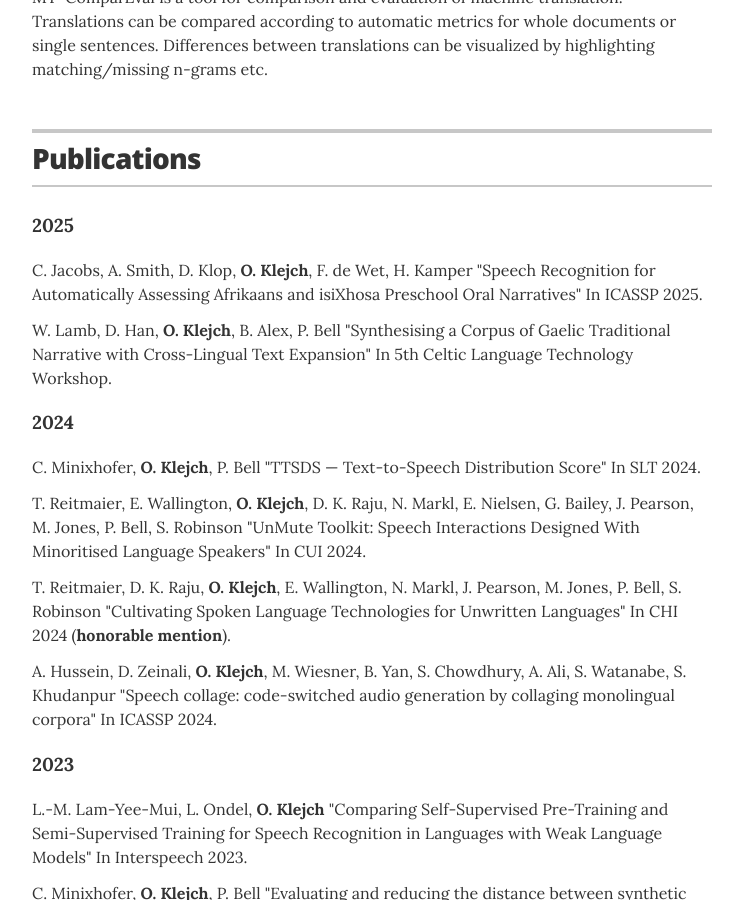
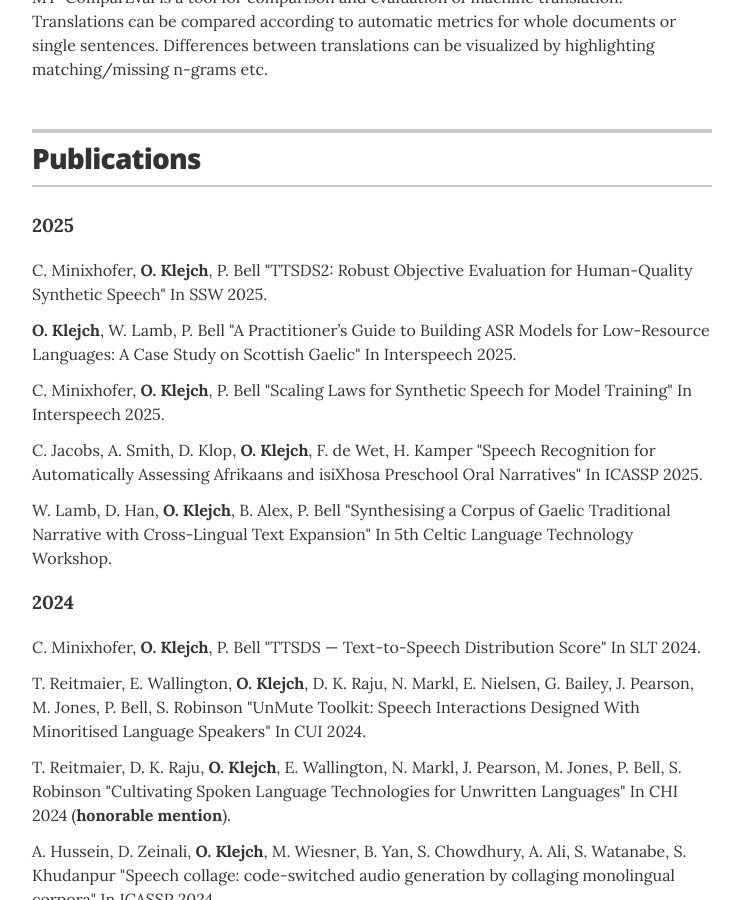
Before and after one commit to ondrejklejch/ondrejklejch.github.io, a Jekyll site: the page built from index.html, in a window 1280 px wide and 900 px high, scrolled down 1527 px. Shown: the whole window, without its empty margins (268-1011 px from the left). Built offline with Jekyll 4.4.1, drawn with Linux system fonts in a browser that asks for light colours.

Commit message:
Update papers.yml

```diff
--- a/_data/papers.yml
+++ b/_data/papers.yml
@@ -1,5 +1,14 @@
 - year: 2025
   papers:
+  - authors: "C. Minixhofer, <strong>O. Klejch</strong>, P. Bell"
+    title: "TTSDS2: Robust Objective Evaluation for Human-Quality Synthetic Speech"
+    venue: "In SSW 2025."
+  - authors: "<strong>O. Klejch</strong>, W. Lamb, P. Bell"
+    title: "A Practitioner’s Guide to Building ASR Models for Low-Resource Languages: A Case Study on Scottish Gaelic"
+    venue: "In Interspeech 2025."
+  - authors: "C. Minixhofer, <strong>O. Klejch</strong>, P. Bell"
+    title: "Scaling Laws for Synthetic Speech for Model Training"
+    venue: "In Interspeech 2025."
   - authors: "C. Jacobs, A. Smith, D. Klop, <strong>O. Klejch</strong>, F. de Wet, H. Kamper"
     title: "Speech Recognition for Automatically Assessing Afrikaans and isiXhosa Preschool Oral Narratives"
     venue: "In ICASSP 2025."
```
